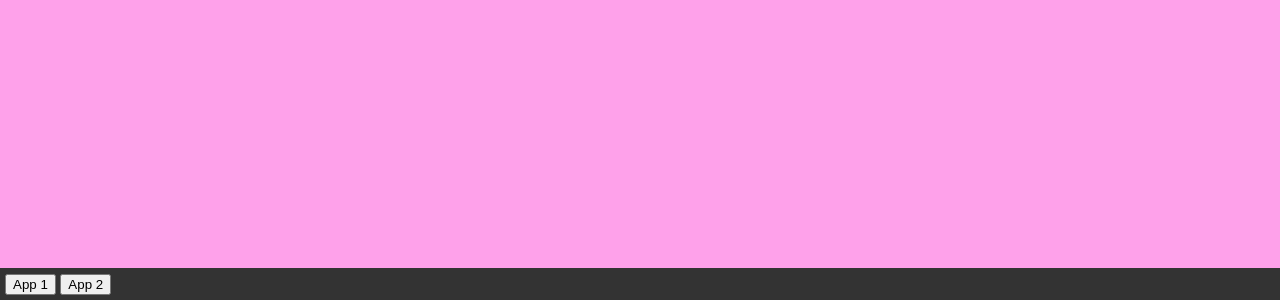
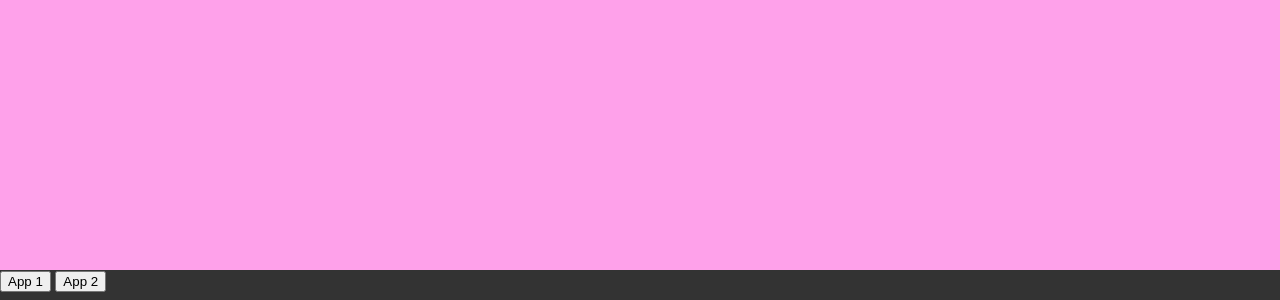
Before and after one commit to Von-Schmidt/vincentsmid, a SvelteKit app: page / in a window 1280 px wide. Shown: the part 500-800 px from the top of the page. Built offline with nearby package versions, Linux system fonts and the light colour scheme; a web font is replaced by a local one.

Commit message:
TaskBar styling #1

```diff
--- a/src/routes/TaskBar.svelte
+++ b/src/routes/TaskBar.svelte
@@ -14,12 +14,12 @@
 
   <style>
     .taskbar {
-      position: absolute;
+      position: fixed;
+      left: 0;
       bottom: 0;
-      left: 0;
       width: 100%;
+      height: 30px;
       background-color: #333;
       color: white;
-      padding: 5px;
     }
   </style>
```
